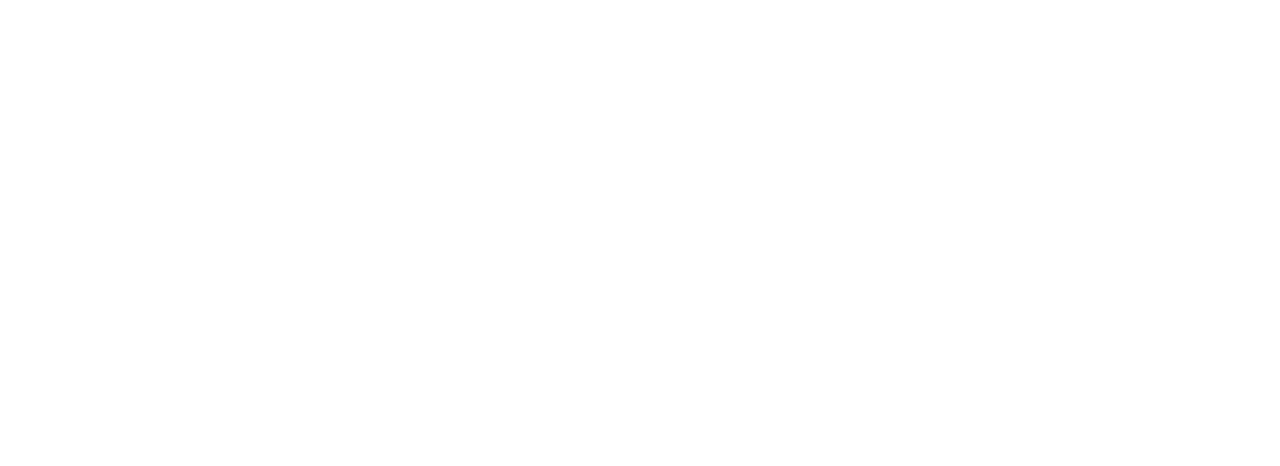
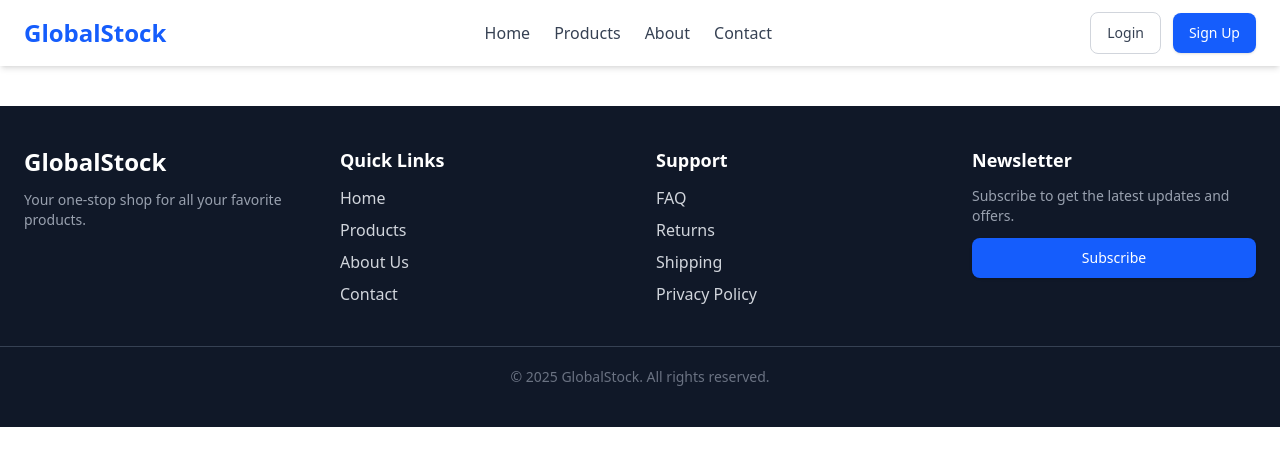
Before and after one commit to Chandima0406/GlobalStock, a React (Vite) app in the folder frontend/: page / in a window 1280 px wide. Before the commit this address had no page. Shown: the top 466 px of the page. Built offline with nearby package versions, Linux system fonts and the light colour scheme.

Commit message:
Route update

```diff
--- a/frontend/src/App.jsx
+++ b/frontend/src/App.jsx
@@ -15,6 +15,7 @@
 import ProductEditForm from './components/forms/ProductEditForm/ProductEditForm';
 import AdminProductEdit from './pages/Admin/Products/ProductEdit';
 import ProductEditPage from './pages/Vendor/Products/ProductEdit';
+import HomePage from './pages/Home/Home'
 
 function App() {
   return (
@@ -24,6 +25,7 @@
       {/* Page content changes based on route */}
       <main className="grow">
         <Routes>
+          <Route path="/" element={<HomePage />} />
           <Route path="/about" element={<About />} />
           <Route path="/login" element={<LoginPage />} />
           <Route path="/register" element={<Register />} />
--- /dev/null
+++ b/frontend/src/pages/Home/Home.jsx
@@ -0,0 +1,13 @@
+import React from 'react'
+import Header from "@/components/layout/Header/Header";
+import Footer from "@/components/layout/Footer/Footer";
+
+export default function Home() {
+  return (
+    <div>
+        <Header />
+        <Footer />
+
+    </div>
+  )
+}
```
